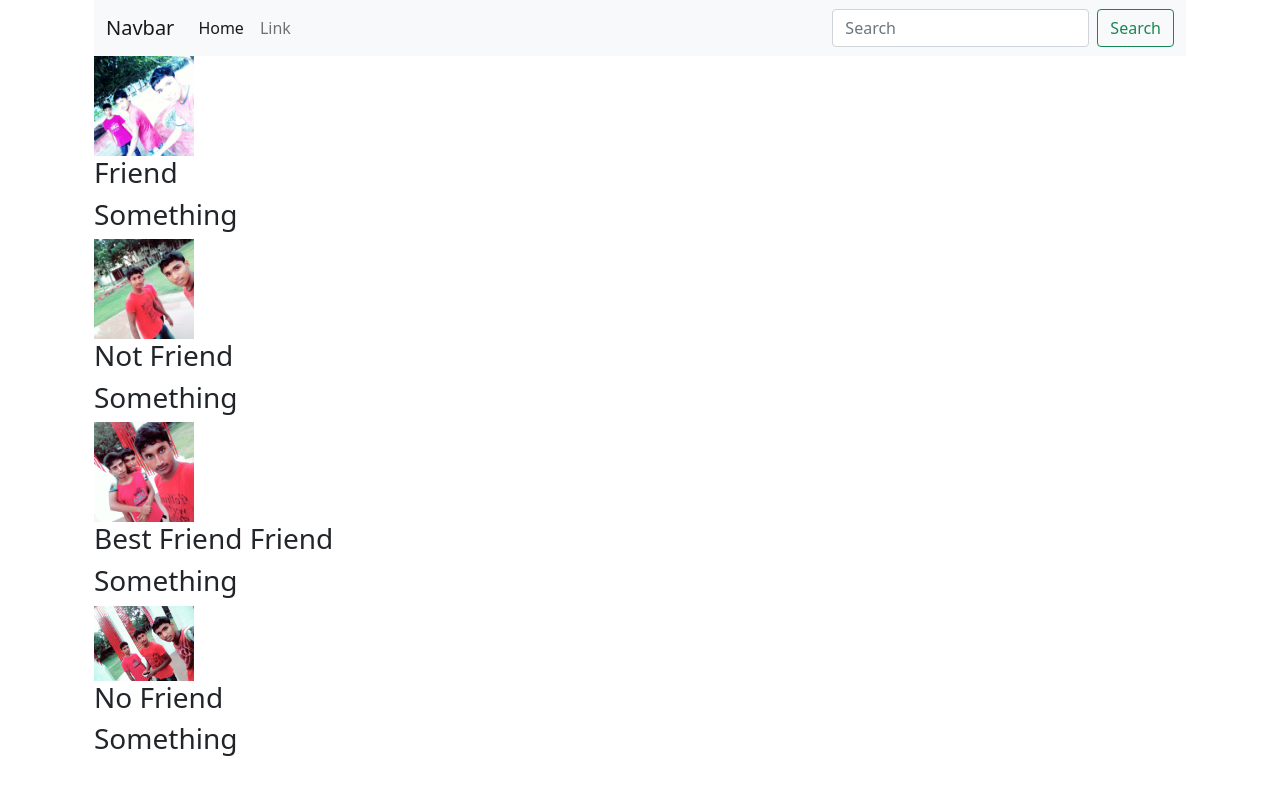
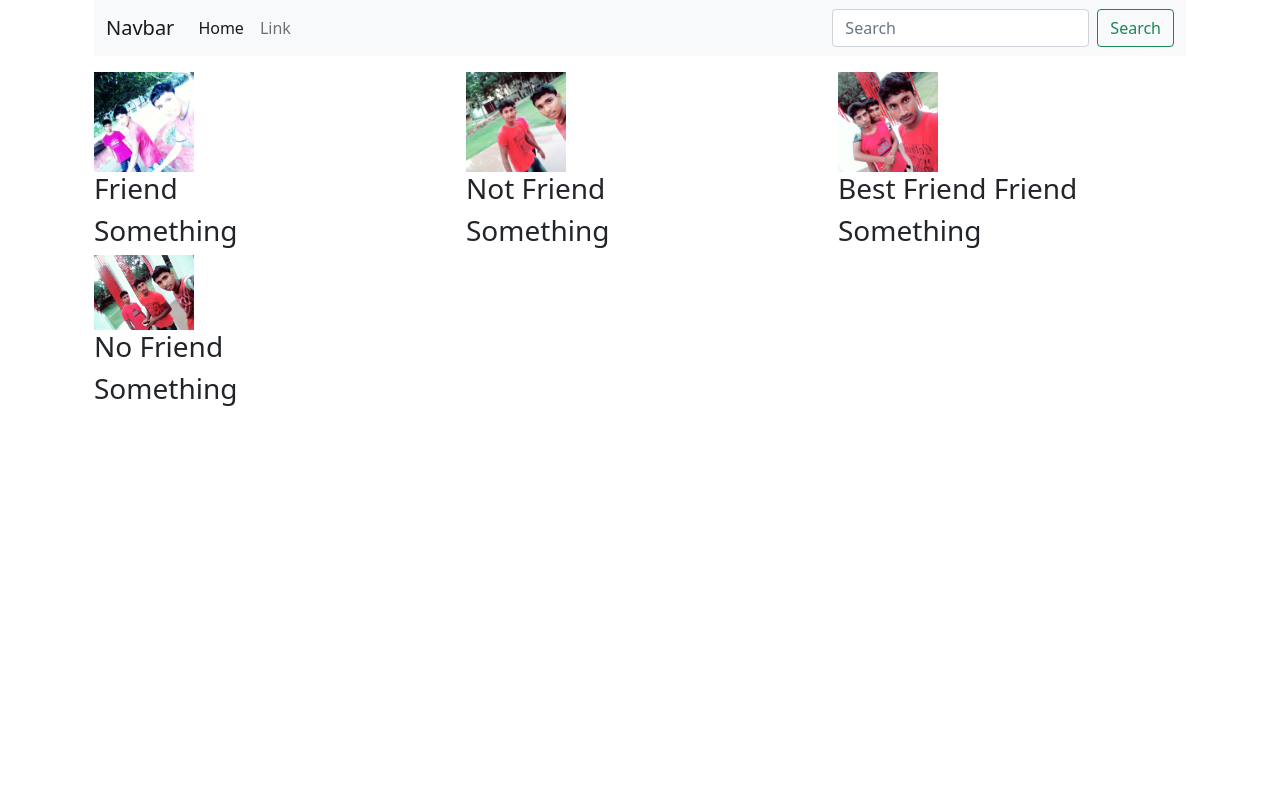
Before and after one commit to Badhon112/Pc_React_Work, a React (Create React App) app in the folder secound-app/: page / in a window 1280 px wide. Shown: the top 794 px of the page. Built offline with nearby package versions, Linux system fonts and the light colour scheme.

Commit message:
Looking Good

```diff
--- a/secound-app/src/Class/Map.js
+++ b/secound-app/src/Class/Map.js
@@ -28,11 +28,12 @@ export default class map extends Component {
       },
     ];
     return (
-      <div className="container">
+      <div className="container my-3">
+        <div className="row">
           {List.map((Key) => {
             const { img, title, Decripe } = Key;
             return (
-            <div>
+              <div className="col-md-4">
                 {/* <img src={img} alt="There is A Image" sizes="20px" srcset="" /> */}
                 <img src={img} alt="There is A image" width="100px" />
                 <h3>{title}</h3>
@@ -41,6 +42,7 @@ export default class map extends Component {
             );
           })}
         </div>
+      </div>
     );
   }
 }
```
Lines whose indentation alone changed are shown as unchanged.
